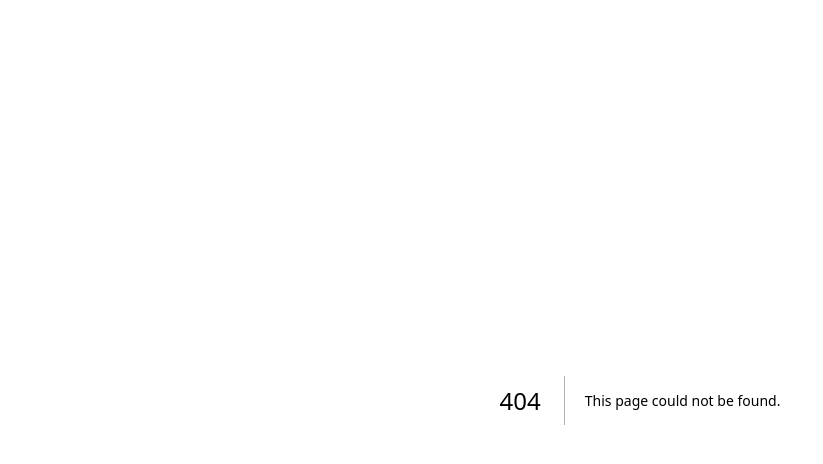
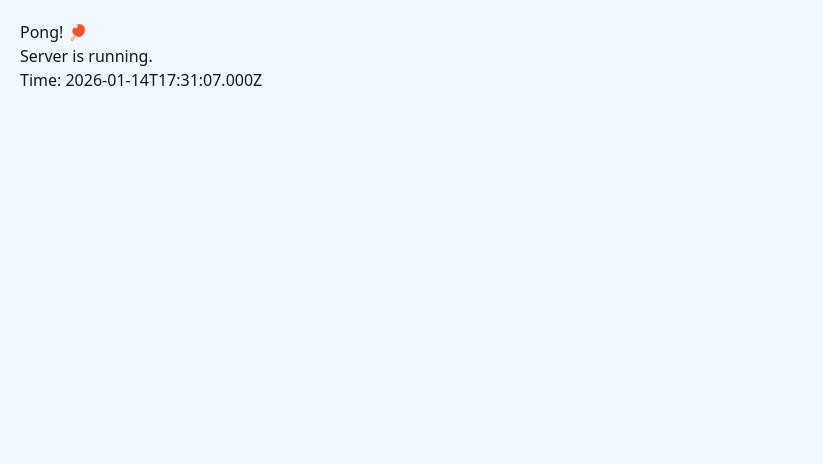
Before and after one commit to masterboa-xx/clinicflow-hostinger, a Next.js app: page /ping in a window 1280 px wide. Before the commit this address had no page. Shown: the top 464 px of the page, without its empty margins (0-823 px from the left). Built offline with nearby package versions, Linux system fonts and the light colour scheme.

Commit message:
Debug: Add Ping route to verify server health

```diff
--- /dev/null
+++ b/app/ping/page.tsx
@@ -0,0 +1,11 @@
+export const dynamic = 'force-static';
+
+export default function PingPage() {
+    return (
+        <div style={{ padding: 20, fontFamily: 'system-ui' }}>
+            <h1>Pong! 🏓</h1>
+            <p>Server is running.</p>
+            <p>Time: {new Date().toISOString()}</p>
+        </div>
+    );
+}
--- a/middleware.ts
+++ b/middleware.ts
@@ -5,5 +5,5 @@ export default NextAuth(authConfig).auth;
 
 export const config = {
     // https://nextjs.org/docs/app/building-your-application/routing/middleware#matcher
-    matcher: ['/((?!api|_next/static|_next/image|favicon.ico|.*\\.png$).*)'],
+    matcher: ['/((?!api|_next/static|_next/image|favicon.ico|ping|.*\\.png$).*)'],
 };
```
